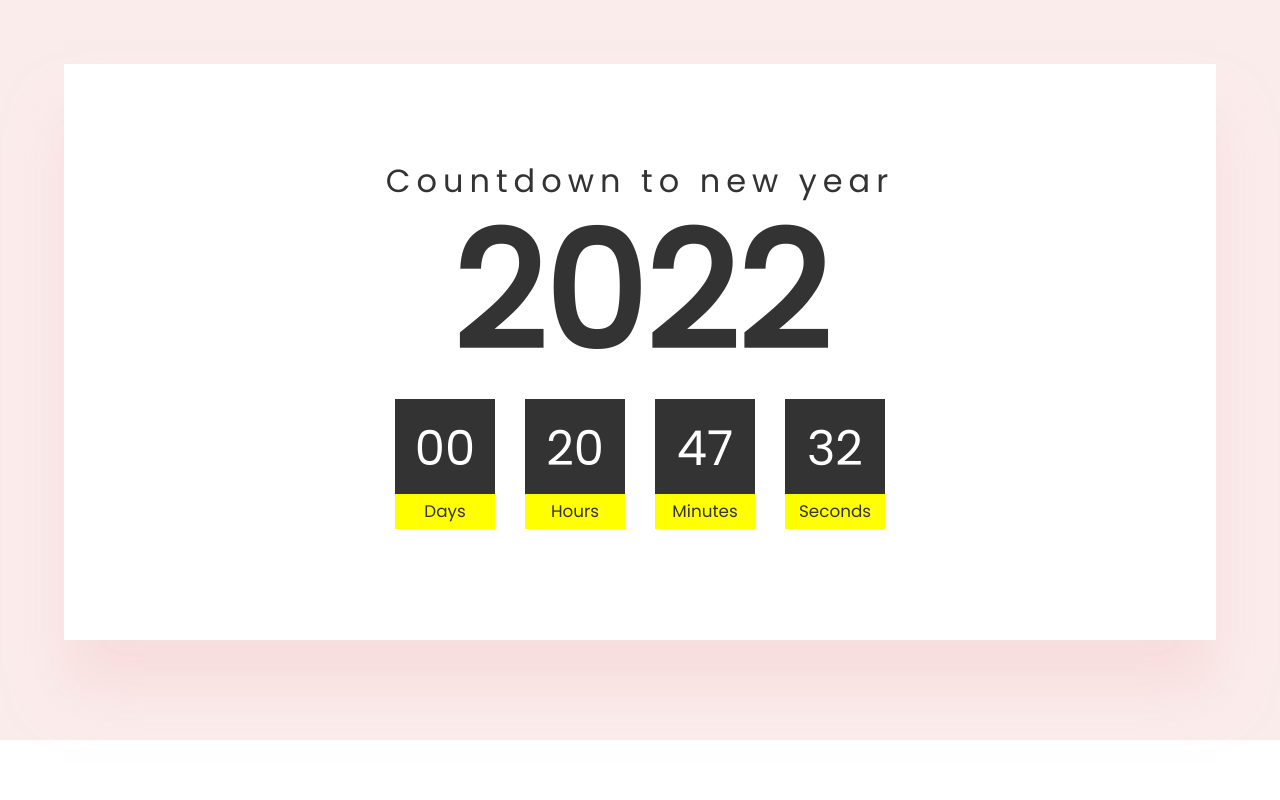
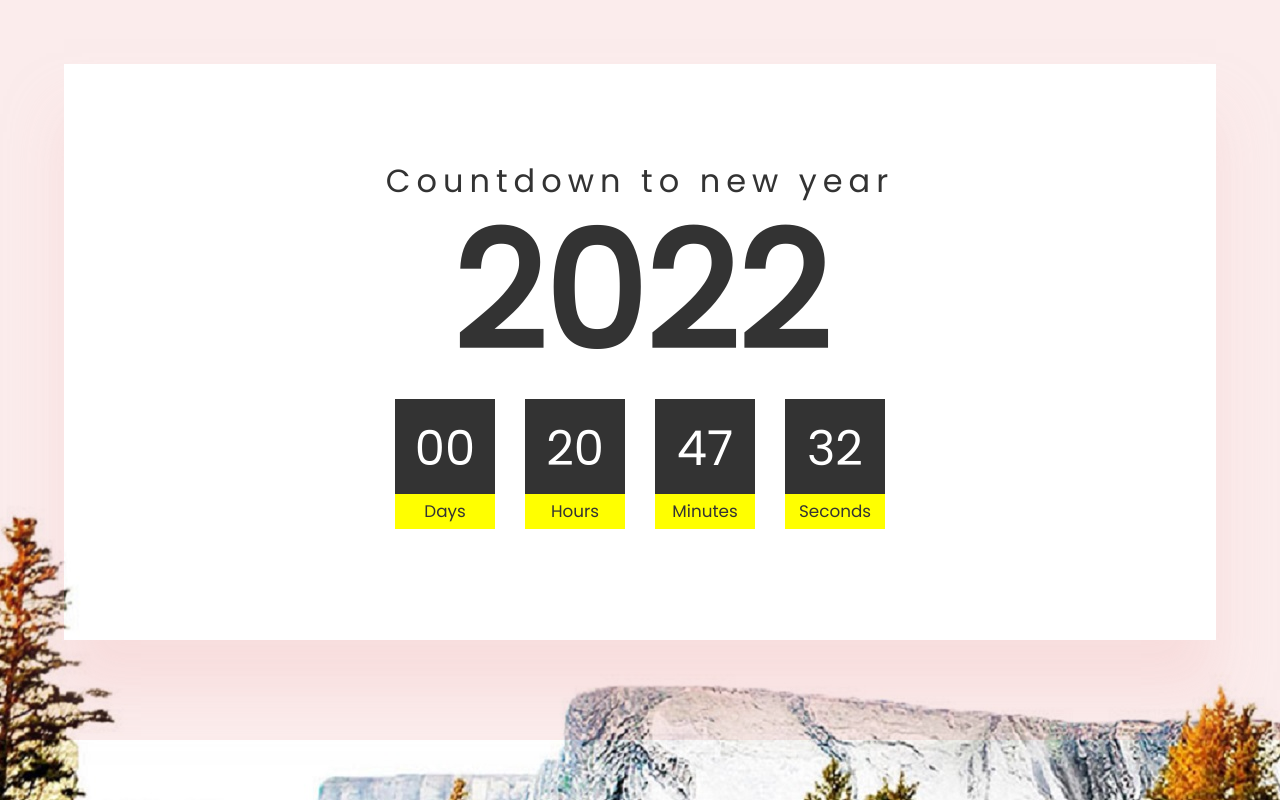
Before and after one commit to mingchen3398/newyear, a plain HTML site: page index.html in a window 1280 px wide. Drawn offline with Linux system fonts and the light colour scheme.

Commit message:
Update style.css
 bck.jpg==>bg.jpg

```diff
--- a/css/style.css
+++ b/css/style.css
@@ -6,13 +6,13 @@
 }
 @media screen and (min-width: 1025px) {
   body {
-    background: url("../images/bck.jpg");
+    background: url("../images/bg.jpg");
     background-attachment: fixed;
     background-blend-mode: hard-light;
   }
 
   .container {
-    background: url(../images/bck.jpg);
+    background: url(../images/bg.jpg);
     width: 80%;
     margin: 5% auto;
     padding: 11% 5%;
```
